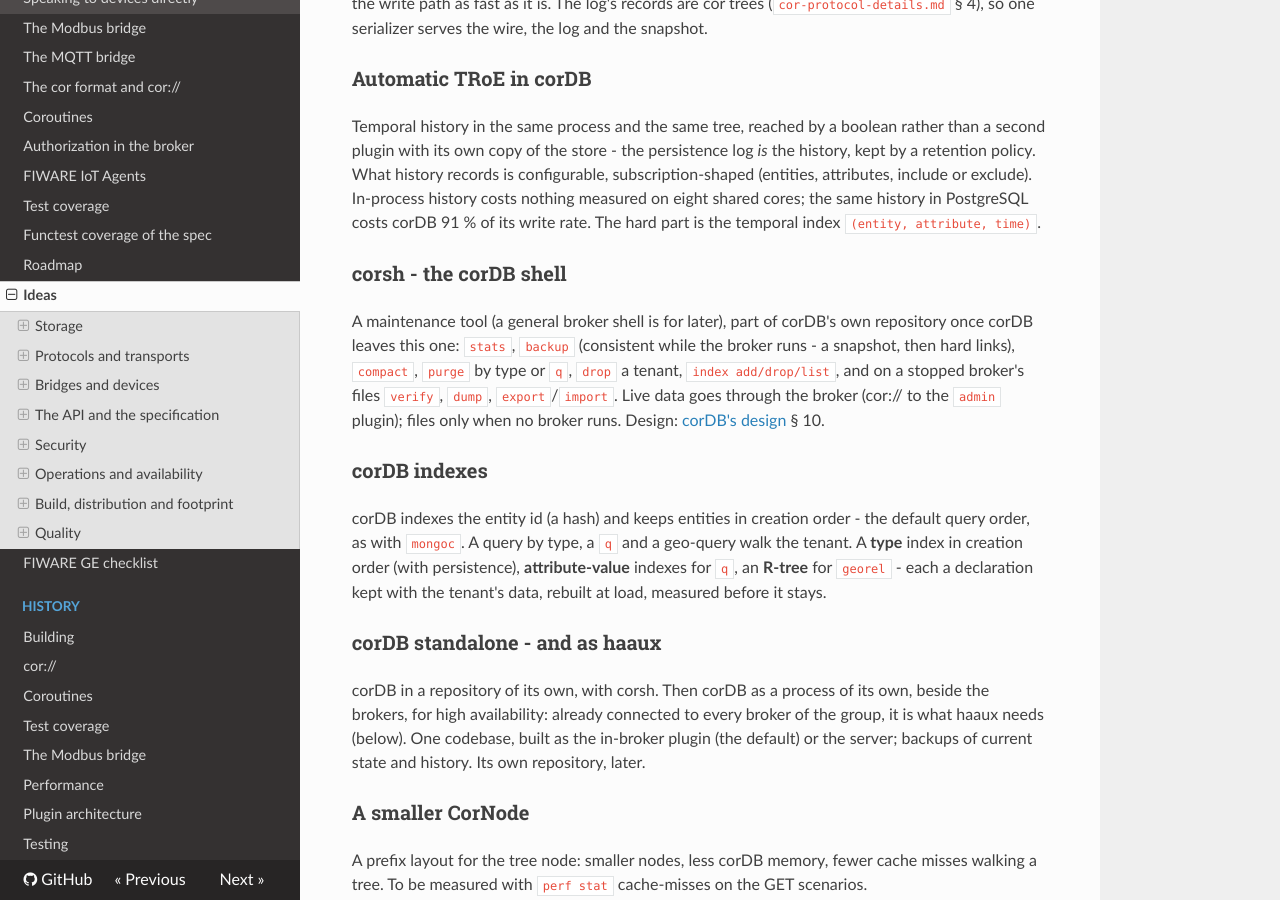
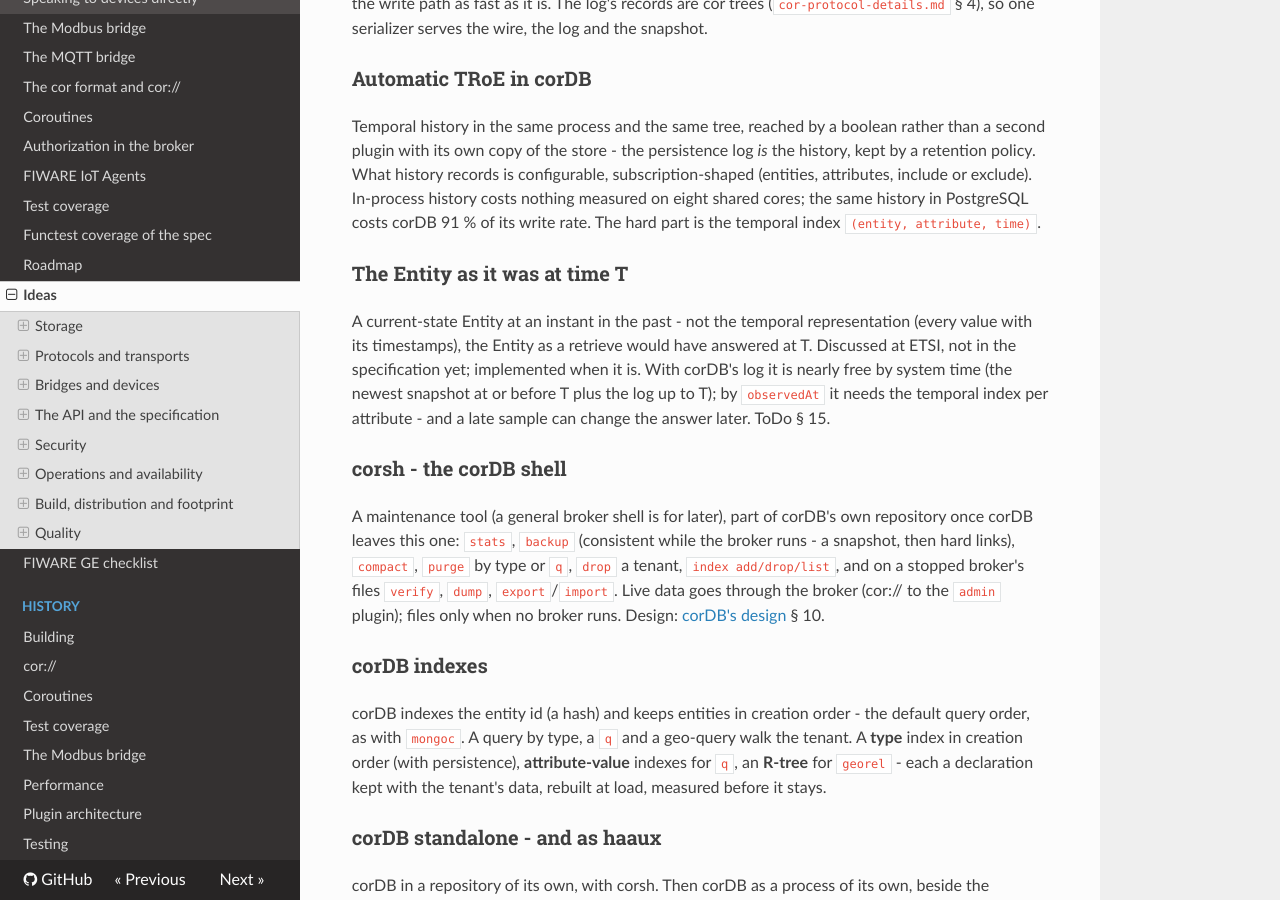
Before and after one commit to SEAMWARE/coraine, an MkDocs documentation site: the page built from doc/ideas.md, in a window 1280 px wide and 900 px high, scrolled down 468 px. Built offline with MkDocs 1.6.1, drawn with Linux system fonts in a browser that asks for light colours; nearby versions of some CDN libraries; comment, search, counter and statistics services are not loaded.

Commit message:
ToDo § 15/16: the Entity at time T is not in the spec - backlog (+ ideas.md); --troe corDB is a test ring today, not history - real in-process history decided (KZ 2026-10-03), four phases
Co-Authored-By: Claude Opus 5.5 <noreply@anthropic.com>

```diff
--- a/doc/ideas.md
+++ b/doc/ideas.md
@@ -24,6 +24,14 @@ policy. What history records is configurable, subscription-shaped (entities, att
 exclude). In-process history costs nothing measured on eight shared cores; the same history in
 PostgreSQL costs corDB 91 % of its write rate. The hard part is the temporal index
 `(entity, attribute, time)`.
+
+### The Entity as it was at time T
+
+A current-state Entity at an instant in the past - not the temporal representation (every value with
+its timestamps), the Entity as a retrieve would have answered at T. Discussed at ETSI, not in the
+specification yet; implemented when it is. With corDB's log it is nearly free by system time (the
+newest snapshot at or before T plus the log up to T); by `observedAt` it needs the temporal index per
+attribute - and a late sample can change the answer later. ToDo § 15.
 
 ### corsh - the corDB shell
 
```
Also changed, not shown: ToDo.md (+17 -4 lines).
